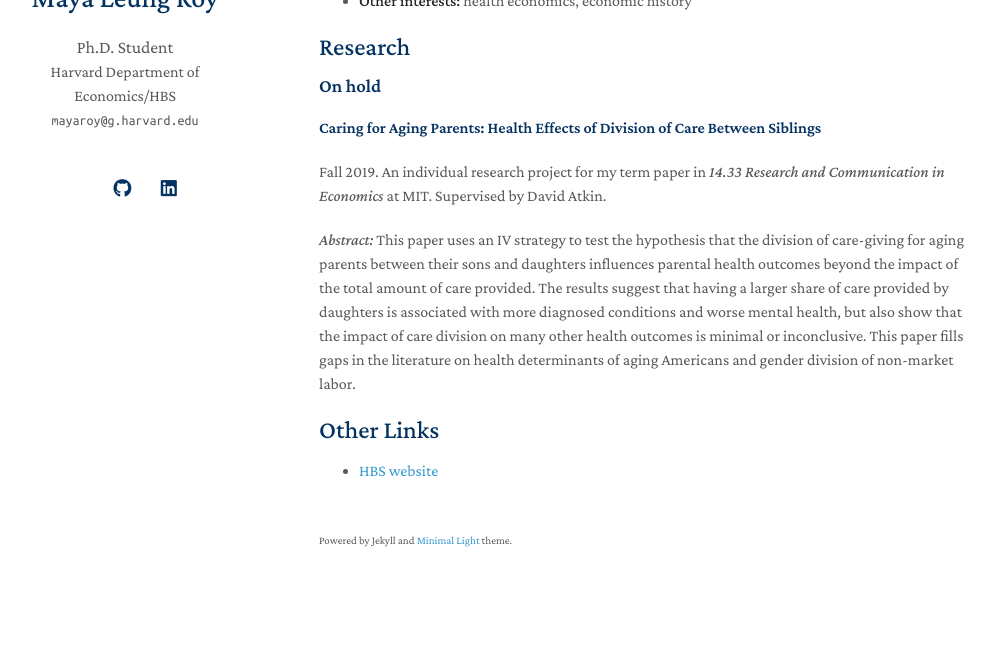
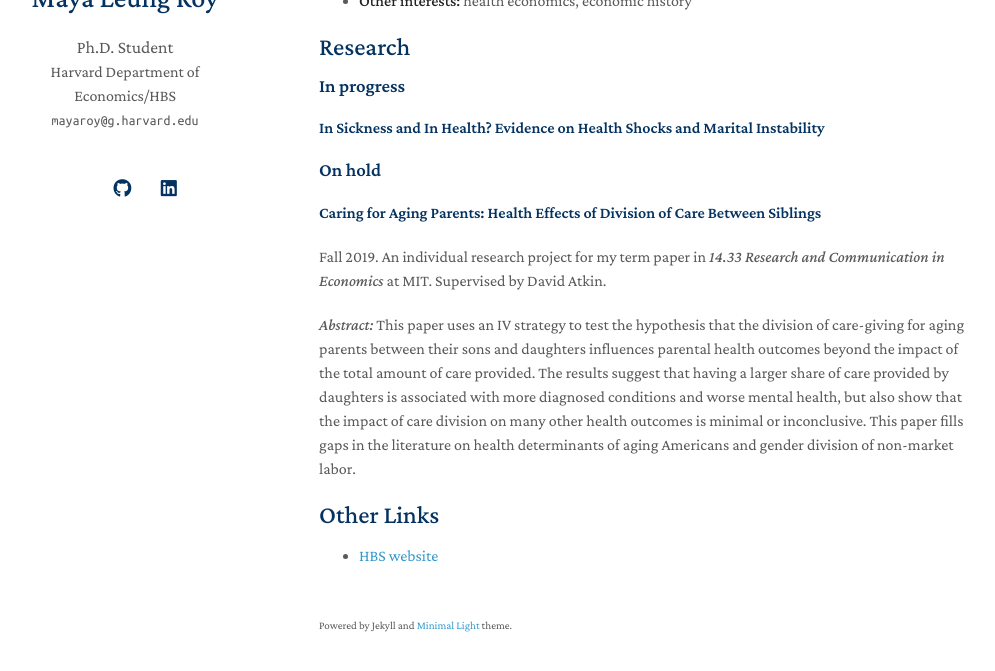
Before and after one commit to mayalroy/mayalroy.github.io, a Jekyll site: the page built from index.md, in a window 1280 px wide and 1008 px high, cut to the strip 302-973 px from the top of the window. Shown: the whole strip, without its empty margins (151-1146 px from the left). Built offline with Jekyll 4.4.1, drawn with Linux system fonts in a browser that asks for light colours; a style sheet for code colours, icons or effects is not loaded; our own code applies the rules of GitHub Pages for plain Markdown files.

Commit message:
updating WIP

```diff
--- a/index.md
+++ b/index.md
@@ -13,6 +13,11 @@ I am a PhD student in Harvard's [Business Economics program](https://www.hbs.edu
 
 ## Research
 
+
+### In progress
+
+#### In Sickness and In Health? Evidence on Health Shocks and Marital Instability
+
 ### On hold
 
 #### Caring for Aging Parents: Health Effects of Division of Care Between Siblings
```
